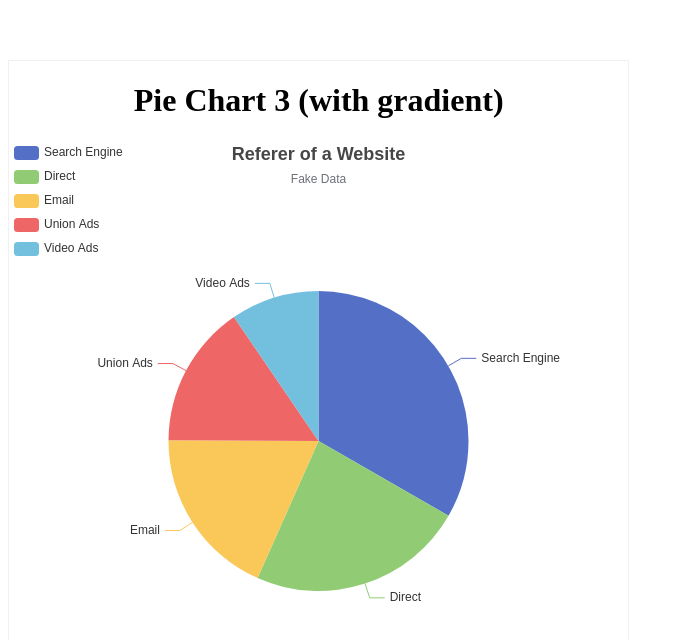
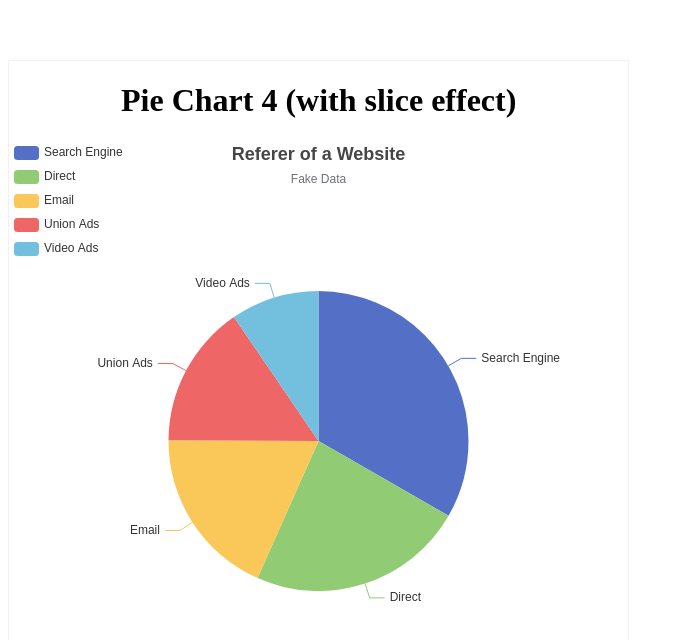
Before and after one commit to Rohit-Gupta11/graphs, a React app: page / in a window 1280 px wide. Shown: the part 4832-5472 px from the top of the page, without its empty margins (0-684 px from the left). Built offline with nearby package versions, Linux system fonts and the light colour scheme.

Commit message:
added pie slice effect

```diff
--- a/src/App.js
+++ b/src/App.js
@@ -72,7 +72,7 @@ function App() {
                     <Pie2/>
                 </div> */}
                 <div style={{ width: "49%", height: 600, marginBottom: 200, border: "1px solid #f1f1f1" }}>
-                    <h1 style={{ textAlign: "center" }}>Pie Chart 3 (with gradient)</h1>
+                    <h1 style={{ textAlign: "center" }}>Pie Chart 4 (with slice effect)</h1>
                     <Pie option={pie4} resizeObserver={resizeObserver} />
                 </div>
             </div>
```
